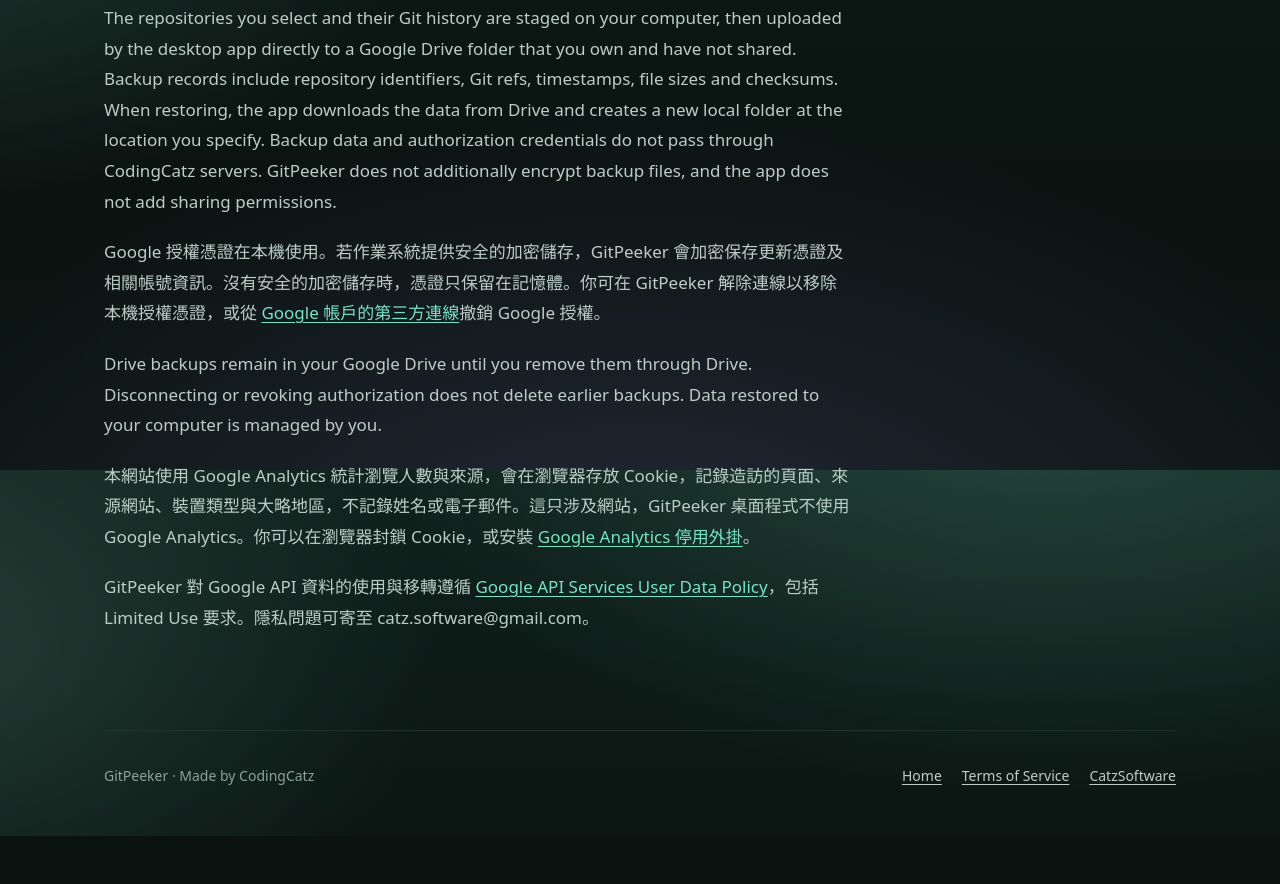
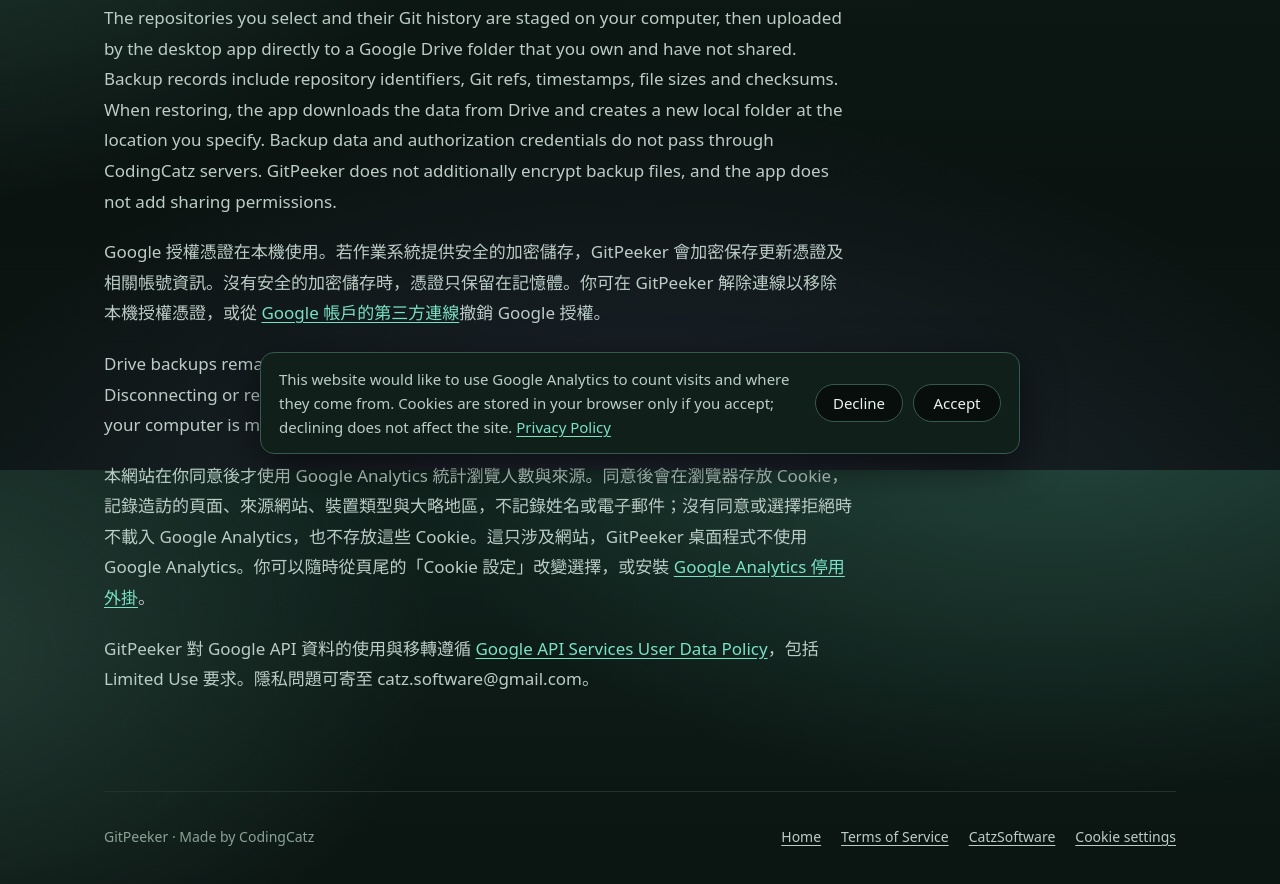
Before and after one commit to CatzSoftware/GitPeeker-Releases, a plain HTML site: page docs/privacy/index.html in a window 1280 px wide. Shown: the part 330-1214 px from the top of the page. Before the commit the page ends 1166 px from the top, so only its background shows below. Drawn offline with Linux system fonts and the light colour scheme.

Commit message:
網頁更新 1.0.0

```diff
--- /dev/null
+++ b/docs/analytics.js
@@ -0,0 +1,88 @@
+// 三頁共用的流量統計同意：訪客按下同意後才載入 Google Analytics，拒絕或還沒選時不載入、不放 Cookie。選擇記在瀏覽器裡，頁尾的「Cookie 設定」可以重選。
+(function () {
+  var ID = 'G-WJEBBVJM6R';
+  var STORE = 'gitpeeker-site-analytics';
+  var privacyUrl = new URL('privacy/', document.currentScript.src).href;
+  var t = window.t || function (key) { return key; };
+  var loaded = false;
+  var banner = null;
+
+  function saved() {
+    try { var value = localStorage.getItem(STORE); return value === 'granted' || value === 'denied' ? value : null; } catch (error) { return null; }
+  }
+
+  function load() {
+    window['ga-disable-' + ID] = false;
+    if (loaded) return;
+    loaded = true;
+    window.dataLayer = window.dataLayer || [];
+    window.gtag = function () { window.dataLayer.push(arguments); };
+    window.gtag('js', new Date());
+    window.gtag('config', ID);
+    var script = document.createElement('script');
+    script.async = true;
+    script.src = 'https://www.googletagmanager.com/gtag/js?id=' + ID;
+    document.head.appendChild(script);
+  }
+
+  // 停止送出統計，並刪掉先前同意時留下的 Cookie
+  function unload() {
+    window['ga-disable-' + ID] = true;
+    document.cookie.split(';').forEach(function (pair) {
+      var name = pair.split('=')[0].trim();
+      if (name.indexOf('_ga') !== 0) return;
+      ['', '; domain=' + location.hostname, '; domain=.' + location.hostname].forEach(function (domain) {
+        document.cookie = name + '=; expires=Thu, 01 Jan 1970 00:00:00 GMT; path=/' + domain;
+      });
+    });
+  }
+
+  function choose(value) {
+    try { localStorage.setItem(STORE, value); } catch (error) {}
+    if (value === 'granted') load(); else unload();
+    if (banner) { banner.remove(); banner = null; }
+  }
+
+  function button(label, value) {
+    var element = document.createElement('button');
+    element.type = 'button';
+    element.textContent = t(label);
+    element.dataset.consent = value;
+    element.addEventListener('click', function () { choose(value); });
+    return element;
+  }
+
+  function ask() {
+    if (banner) return;
+    banner = document.createElement('section');
+    banner.className = 'consent';
+    banner.setAttribute('aria-label', t('Cookie 同意'));
+    var message = document.createElement('p');
+    message.textContent = t('本網站想用 Google Analytics 統計瀏覽人數與來源。同意後才會在你的瀏覽器存放 Cookie；拒絕不影響使用。') + ' ';
+    var link = document.createElement('a');
+    link.href = privacyUrl;
+    link.textContent = t('隱私權政策');
+    message.appendChild(link);
+    var actions = document.createElement('div');
+    actions.appendChild(button('拒絕', 'denied'));
+    actions.appendChild(button('同意', 'granted'));
+    banner.appendChild(message);
+    banner.appendChild(actions);
+    document.body.appendChild(banner);
+  }
+
+  var footer = document.querySelector('footer nav');
+  if (footer) {
+    var settings = document.createElement('button');
+    settings.type = 'button';
+    settings.className = 'consent-settings';
+    settings.textContent = t('Cookie 設定');
+    settings.addEventListener('click', ask);
+    footer.appendChild(settings);
+  }
+
+  var choice = saved();
+  if (choice === 'granted') load();
+  // 瀏覽器已送出「不要追蹤」的全域設定時當成拒絕，不再跳出詢問
+  else if (!choice && navigator.globalPrivacyControl !== true) ask();
+})();
--- a/docs/i18n.js
+++ b/docs/i18n.js
@@ -119,12 +119,17 @@
     '下載 {0} 版': 'Download for {0}',
     '即將推出': 'Coming soon',
     '正式版即將推出 · ': 'Release coming soon · ',
-    '目前版本 {0} · ': 'Version {0} · '
+    '目前版本 {0} · ': 'Version {0} · ',
+    'Cookie 同意': 'Cookie consent',
+    'Cookie 設定': 'Cookie settings',
+    '本網站想用 Google Analytics 統計瀏覽人數與來源。同意後才會在你的瀏覽器存放 Cookie；拒絕不影響使用。': 'This website would like to use Google Analytics to count visits and where they come from. Cookies are stored in your browser only if you accept; declining does not affect the site.',
+    '同意': 'Accept',
+    '拒絕': 'Decline'
   };
 
   // 句子裡夾著標籤的段落，中英語序不同，整段替換。鍵是標了 data-i18n-html 的元素內容
   var html = {
-    '本網站使用 Google Analytics 統計瀏覽人數與來源，會在瀏覽器存放 Cookie，記錄造訪的頁面、來源網站、裝置類型與大略地區，不記錄姓名或電子郵件。這只涉及網站，GitPeeker 桌面程式不使用 Google Analytics。你可以在瀏覽器封鎖 Cookie，或安裝 <a href="https://tools.google.com/dlpage/gaoptout">Google Analytics 停用外掛</a>。': 'This website uses Google Analytics to count visits and where they come from. It stores cookies in your browser and records the pages you visit, the referring site, your device type and approximate region, but not your name or email address. This applies only to the website; the GitPeeker desktop app does not use Google Analytics. You can block cookies in your browser or install the <a href="https://tools.google.com/dlpage/gaoptout">Google Analytics opt-out add-on</a>.',
+    '本網站在你同意後才使用 Google Analytics 統計瀏覽人數與來源。同意後會在瀏覽器存放 Cookie，記錄造訪的頁面、來源網站、裝置類型與大略地區，不記錄姓名或電子郵件；沒有同意或選擇拒絕時不載入 Google Analytics，也不存放這些 Cookie。這只涉及網站，GitPeeker 桌面程式不使用 Google Analytics。你可以隨時從頁尾的「Cookie 設定」改變選擇，或安裝 <a href="https://tools.google.com/dlpage/gaoptout">Google Analytics 停用外掛</a>。': 'This website uses Google Analytics to count visits and where they come from only after you accept. Once you accept, it stores cookies in your browser and records the pages you visit, the referring site, your device type and approximate region, but not your name or email address. If you have not accepted, or you decline, Google Analytics is not loaded and these cookies are not stored. This applies only to the website; the GitPeeker desktop app does not use Google Analytics. You can change your choice at any time from "Cookie settings" in the footer, or install the <a href="https://tools.google.com/dlpage/gaoptout">Google Analytics opt-out add-on</a>.',
     '使用 Google Drive 備份時，GitPeeker 透過 Google Drive API 取得帳號顯示名稱、電子郵件和 Drive 權限識別碼，用於顯示已連接的帳號並核對備份位置。程式以 <code>drive.file</code> 權限存取個別檔案與資料夾。': 'When you use Google Drive backup, GitPeeker uses the Google Drive API to obtain your account display name, email address and Drive permission ID, in order to show the connected account and verify the backup location. The app accesses individual files and folders with the <code>drive.file</code> scope.',
     'Google 授權憑證在本機使用。若作業系統提供安全的加密儲存，GitPeeker 會加密保存更新憑證及相關帳號資訊。沒有安全的加密儲存時，憑證只保留在記憶體。你可在 GitPeeker 解除連線以移除本機授權憑證，或從 <a href="https://myaccount.google.com/connections">Google 帳戶的第三方連線</a>撤銷 Google 授權。': 'Google authorization credentials are used on your computer. If the operating system provides secure encrypted storage, GitPeeker stores the refresh token and related account information encrypted. Without secure encrypted storage, credentials are kept in memory only. You can disconnect in GitPeeker to remove the local credentials, or revoke the Google authorization from <a href="https://myaccount.google.com/connections">third-party connections in your Google Account</a>.',
     'GitPeeker 對 Google API 資料的使用與移轉遵循 <a href="https://developers.google.com/terms/api-services-user-data-policy">Google API Services User Data Policy</a>，包括 Limited Use 要求。隱私問題可寄至 catz.software@gmail.com。': 'GitPeeker\'s use and transfer of Google API data adheres to the <a href="https://developers.google.com/terms/api-services-user-data-policy">Google API Services User Data Policy</a>, including the Limited Use requirements. Privacy questions can be sent to catz.software@gmail.com.',
--- a/docs/privacy/index.html
+++ b/docs/privacy/index.html
@@ -2,14 +2,6 @@
 <html lang="zh-Hant-TW">
 <head>
 <meta charset="utf-8">
-<!-- Google tag (gtag.js) -->
-<script async src="https://www.googletagmanager.com/gtag/js?id=G-WJEBBVJM6R"></script>
-<script>
-  window.dataLayer = window.dataLayer || [];
-  function gtag(){dataLayer.push(arguments);}
-  gtag('js', new Date());
-  gtag('config', 'G-WJEBBVJM6R');
-</script>
 <meta name="viewport" content="width=device-width, initial-scale=1">
 <title>GitPeeker 隱私權政策 · CatzSoftware</title>
 <meta name="description" content="GitPeeker 桌面版下載與 Google Drive 備份說明">
@@ -36,7 +28,7 @@
     <p>你選取的儲存庫及 Git 歷史會暫存在本機，接著由桌面程式直接上傳到你擁有且未共用的 Google Drive 資料夾。備份紀錄包含儲存庫識別資訊、Git refs、時間、檔案大小與校驗值。還原時，程式從 Drive 下載資料，在你指定的位置建立新的本機目錄。備份資料與授權憑證不經 CodingCatz 的伺服器。備份檔案未由 GitPeeker 另行加密，程式也不會新增共用權限。</p>
     <p data-i18n-html>Google 授權憑證在本機使用。若作業系統提供安全的加密儲存，GitPeeker 會加密保存更新憑證及相關帳號資訊。沒有安全的加密儲存時，憑證只保留在記憶體。你可在 GitPeeker 解除連線以移除本機授權憑證，或從 <a href="https://myaccount.google.com/connections">Google 帳戶的第三方連線</a>撤銷 Google 授權。</p>
     <p>Drive 備份會保留在你的 Google Drive，直到你透過 Drive 移除它們。解除連線或撤銷授權不會刪除先前的備份。還原到本機的資料由你管理。</p>
-    <p data-i18n-html>本網站使用 Google Analytics 統計瀏覽人數與來源，會在瀏覽器存放 Cookie，記錄造訪的頁面、來源網站、裝置類型與大略地區，不記錄姓名或電子郵件。這只涉及網站，GitPeeker 桌面程式不使用 Google Analytics。你可以在瀏覽器封鎖 Cookie，或安裝 <a href="https://tools.google.com/dlpage/gaoptout">Google Analytics 停用外掛</a>。</p>
+    <p data-i18n-html>本網站在你同意後才使用 Google Analytics 統計瀏覽人數與來源。同意後會在瀏覽器存放 Cookie，記錄造訪的頁面、來源網站、裝置類型與大略地區，不記錄姓名或電子郵件；沒有同意或選擇拒絕時不載入 Google Analytics，也不存放這些 Cookie。這只涉及網站，GitPeeker 桌面程式不使用 Google Analytics。你可以隨時從頁尾的「Cookie 設定」改變選擇，或安裝 <a href="https://tools.google.com/dlpage/gaoptout">Google Analytics 停用外掛</a>。</p>
     <p data-i18n-html>GitPeeker 對 Google API 資料的使用與移轉遵循 <a href="https://developers.google.com/terms/api-services-user-data-policy">Google API Services User Data Policy</a>，包括 Limited Use 要求。隱私問題可寄至 catz.software@gmail.com。</p>
   </main>
   <footer>
@@ -49,5 +41,6 @@
   </footer>
 </div>
 <script src="../i18n.js"></script>
+<script src="../analytics.js"></script>
 </body>
 </html>
--- a/docs/style.css
+++ b/docs/style.css
@@ -231,6 +231,19 @@ html[lang="en"] .hero h1 { font-size: clamp(32px, 4.4vw, 60px); }
 footer { display: flex; flex-wrap: wrap; justify-content: space-between; gap: 8px 24px; padding: 32px 0 48px; border-top: 1px solid var(--line); color: var(--muted); font-size: 14px; }
 footer nav { display: flex; flex-wrap: wrap; gap: 8px 20px; }
 footer a { color: var(--ink-soft); }
+footer .consent-settings { padding: 0; border: 0; background: none; color: var(--ink-soft); font: inherit; text-decoration: underline; text-underline-offset: 0.2em; cursor: pointer; }
+footer .consent-settings:hover { color: var(--ink); }
+
+/* 流量統計同意：貼在視窗底部，不擋住內容；同意與拒絕兩顆按鈕樣式相同 */
+.consent {
+  position: fixed; z-index: 50; left: 16px; right: 16px; bottom: 16px; margin: 0 auto; max-width: 760px; box-sizing: border-box;
+  display: flex; flex-wrap: wrap; align-items: center; justify-content: space-between; gap: 12px 20px; padding: 14px 18px;
+  border: 1px solid var(--line-strong); border-radius: 14px; background: var(--bg-raise); box-shadow: 0 12px 40px #0009;
+}
+.consent p { flex: 1 1 320px; margin: 0; font-size: 15px; line-height: 1.6; color: var(--ink-soft); }
+.consent div { display: flex; gap: 10px; margin-left: auto; }
+.consent button { min-width: 88px; height: 38px; padding: 0 16px; border: 1px solid var(--line-strong); border-radius: 999px; background: var(--bg-sunk); color: var(--ink); font: inherit; font-size: 15px; cursor: pointer; }
+.consent button:hover { border-color: var(--mint); }
 
 /* ── 隱私權政策、服務條款：單欄文件 ── */
 .doc { max-width: 44em; padding: 48px 0 96px; }
```
Also changed, not shown: docs/index.html (+1 -8 lines), docs/terms/index.html (+1 -8 lines).
